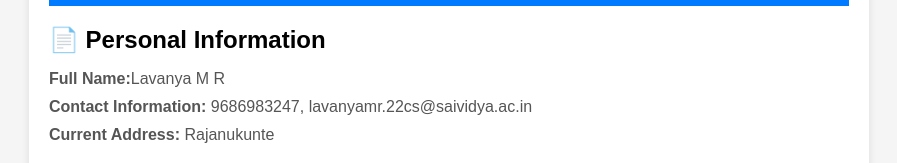
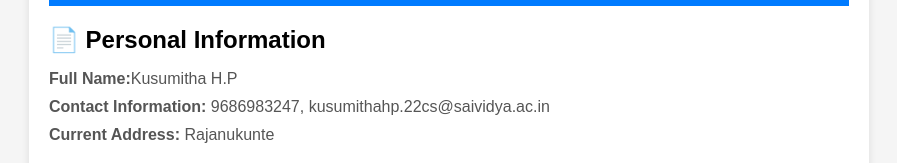
Before and after one commit to Kusumitha-HP/portfolio, a plain HTML site: page biodata.html in a window 1280 px wide. Shown: the part 142-305 px from the top of the page, without its empty margins (191-1088 px from the left). Drawn offline with Linux system fonts and the light colour scheme.

Commit message:
Update biodata.html

```diff
--- a/biodata.html
+++ b/biodata.html
@@ -21,8 +21,8 @@
       <section>
         <h2>📄 Personal Information</h2>
         <ul>
-          <li><strong>Full Name:</strong>Lavanya M R</li>
-          <li><strong>Contact Information:</strong> 9686983247, lavanyamr.22cs@saividya.ac.in</li>
+          <li><strong>Full Name:</strong>Kusumitha H.P</li>
+          <li><strong>Contact Information:</strong> 9686983247, kusumithahp.22cs@saividya.ac.in</li>
           <li><strong>Current Address:</strong> Rajanukunte</li>
 
         </ul>
```
